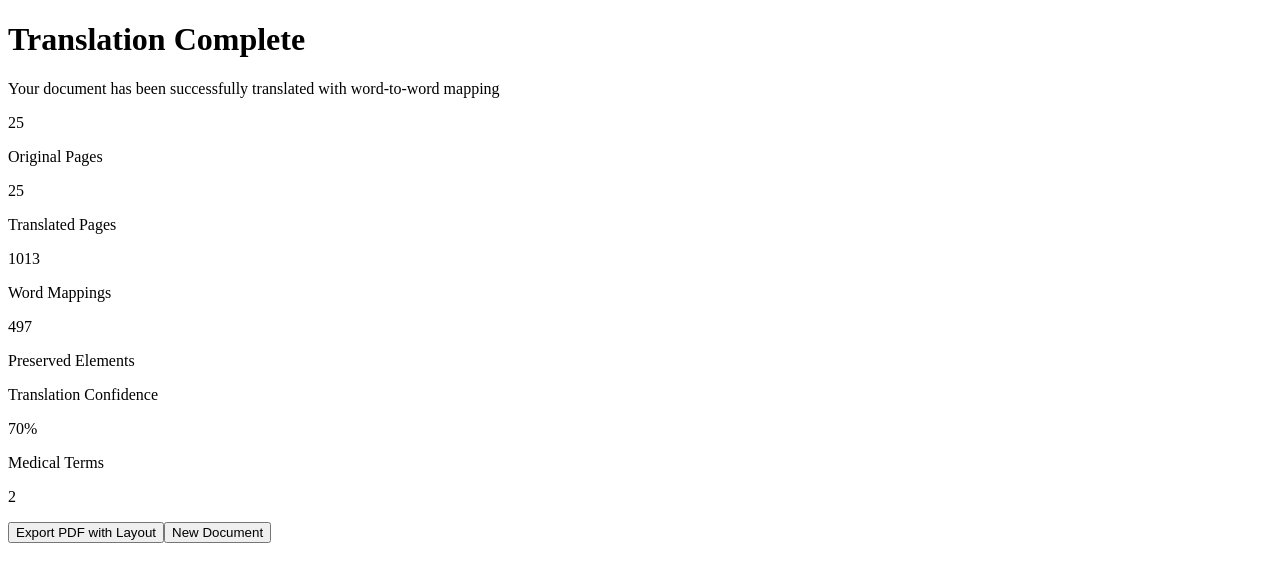
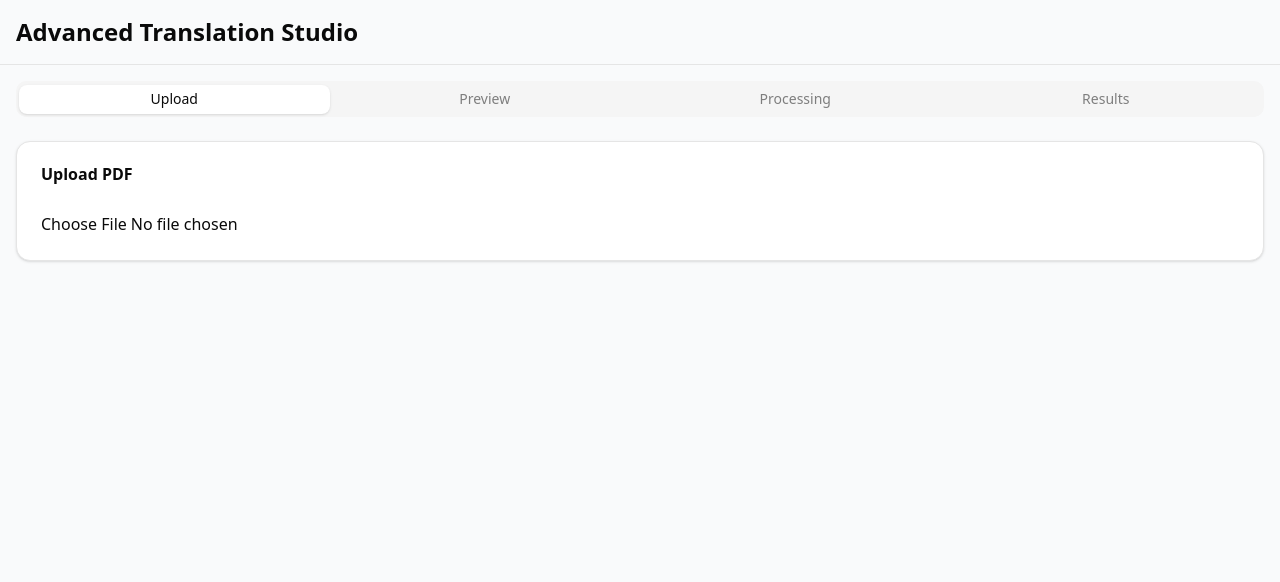
Before and after one commit to adeennour4-dot/Translator.app, a React (Vite) app: page / in a window 1280 px wide. Shown: the top 582 px of the page. Built offline with nearby package versions, Linux system fonts and the light colour scheme.

Commit message:
Update App.jsx

```diff
--- a/src/App.jsx
+++ b/src/App.jsx
@@ -1,184 +1,197 @@
-import React, { useState } from 'react';
-import { jsPDF } from 'jspdf';
-import { Filesystem, Directory } from '@capacitor/filesystem';
-
-// UI Components from your project
-import { Button } from '@/components/ui/button';
-import { Card, CardContent, CardHeader, CardTitle } from '@/components/ui/card';
-import { Progress } from '@/components/ui/progress';
-import { Badge } from '@/components/ui/badge';
-import { Tabs, TabsContent, TabsList, TabsTrigger } from '@/components/ui/tabs';
-import { Languages, Download } from 'lucide-react';
-
+import { useState, useRef, useEffect } from 'react';
+import { Button } from '@/components/ui/button.jsx';
+import { Card, CardContent, CardDescription, CardHeader, CardTitle } from '@/components/ui/card.jsx';
+import { Progress } from '@/components/ui/progress.jsx';
+import { Badge } from '@/components/ui/badge.jsx';
+import { Tabs, TabsContent, TabsList, TabsTrigger } from '@/components/ui/tabs.jsx';
+import { Switch } from '@/components/ui/switch.jsx';
+import { Upload, FileText, Download, Languages, Eye, Palette, Zap, AlertCircle } from 'lucide-react';
+import PDFViewer from './components/PDFViewer.jsx';
+import PDFProcessor from './utils/pdfProcessor.js';
+import TranslationService from './utils/translationService.js';
+import PDFGenerator from './utils/pdfGenerator.js';
+import './App.css';
 
 function App() {
-  // --- STATE MANAGEMENT ---
-  // This is your existing state, which is correct.
-  const [resultData, setResultData] = useState({
-    originalPages: 25,
-    translatedPages: 25,
-    wordMappings: 1013,
-    preservedElements: 497,
-    confidence: 70,
-    medicalTerms: 2,
-  });
-  const [isExporting, setIsExporting] = useState(false);
+  const [selectedFile, setSelectedFile] = useState(null);
+  const [isProcessing, setIsProcessing] = useState(false);
   const [progress, setProgress] = useState(0);
-  const [exportError, setExportError] = useState('');
+  const [progressMessage, setProgressMessage] = useState('');
+  const [processedData, setProcessedData] = useState(null);
+  const [translatedPages, setTranslatedPages] = useState([]);
+  const [useOCR, setUseOCR] = useState(false);
+  const [isScannedPDF, setIsScannedPDF] = useState(false);
+  const [activeTab, setActiveTab] = useState('upload');
+  const [error, setError] = useState(null);
+  const fileInputRef = useRef(null);
 
+  // Use instances of your utility classes
+  const pdfProcessor = new PDFProcessor();
+  const translationService = new TranslationService();
+  const pdfGenerator = new PDFGenerator();
 
-  // --- FUNCTIONS ---
-
-  //
-  // THIS IS THE CORRECTED EXPORT FUNCTION
-  // It now contains the critical fix for loading the Arabic font.
-  //
-  const handleExportClick = async () => {
-    setIsExporting(true);
-    setProgress(0);
-    setExportError('');
-
-    try {
-      // 1. Create the jsPDF instance
-      const doc = new jsPDF();
-      setProgress(10);
-
-      // 2. Load the font file from your public folder
-      console.log('Loading Arabic font...');
-      const fontResponse = await fetch('/fonts/NotoSansArabic-Regular.ttf');
-      if (!fontResponse.ok) {
-        throw new Error("Font file not found. Make sure NotoSansArabic-Regular.ttf is in the public/fonts/ folder.");
-      }
-      const fontBuffer = await fontResponse.arrayBuffer();
-      const fontBase64 = btoa(String.fromCharCode(...new Uint8Array(fontBuffer)));
-      setProgress(30);
-
-      // 3. Add the font to the PDF document
-      doc.addFileToVFS('NotoSansArabic-Regular.ttf', fontBase64);
-      doc.addFont('NotoSansArabic-Regular.ttf', 'NotoSansArabic', 'normal');
-      doc.setFont('NotoSansArabic'); // Set this font as active
-      console.log('Arabic font loaded and set.');
-      setProgress(50);
-
-      // 4. Now, add your content (including Arabic text)
-      doc.text(`Translation Complete - اكتملت الترجمة`, 20, 20); // Example with Arabic
-      doc.text(`Original Pages: ${resultData.originalPages}`, 20, 30);
-      doc.text(`Word Mappings: ${resultData.wordMappings}`, 20, 40);
-      doc.text(`Translation Confidence: ${resultData.confidence}%`, 20, 50);
-      setProgress(75);
-
-      // 5. Generate and save the file
-      const pdfData = doc.output('datauristring').split(',')[1];
-      const fileName = `translation-${Date.now()}.pdf`;
-
-      await Filesystem.writeFile({
-        path: fileName,
-        data: pdfData,
-        directory: Directory.Documents,
-      });
-      setProgress(100);
-      console.log(`File saved as ${fileName}`);
-      alert(`Successfully saved to your Documents folder as ${fileName}`);
-
-    } catch (error) {
-      console.error('Failed to export PDF:', error);
-      setExportError(`PDF export failed: ${error.message}`); // Show error to the user
-    } finally {
-      // 6. Finish the process and hide the progress bar after a short delay
-      setTimeout(() => {
-        setIsExporting(false);
-      }, 2000);
+  const handleFileSelect = (event) => {
+    const file = event.target.files[0];
+    if (file && file.type === 'application/pdf') {
+      setSelectedFile(file);
+      setError(null);
+      setActiveTab('preview');
+      pdfProcessor.isScannedPDF(file).then(setIsScannedPDF);
+    } else {
+      setError('Please select a valid PDF file.');
     }
   };
 
-  /**
-   * Placeholder function for starting a new document.
-   * You would add your own logic here.
-   */
-  const handleNewDocument = () => {
-    alert("Starting a new document!");
-    // Here you would reset your app's state to the upload screen
+  const startTranslation = async () => {
+    if (!selectedFile) return;
+
+    setIsProcessing(true);
+    setProgress(0);
+    setProgressMessage('Starting process...');
+    setActiveTab('processing');
+    setError(null);
+
+    try {
+      const onProgress = (prog, msg) => {
+        setProgress(prog);
+        setProgressMessage(msg);
+      };
+
+      const extractedPages = useOCR
+        ? await pdfProcessor.extractTextWithOCR(selectedFile, (p, m) => onProgress(p * 0.5, m))
+        : await pdfProcessor.extractTextFromPDF(selectedFile, (p, m) => onProgress(p * 0.5, m));
+
+      const translated = await translationService.translatePages(extractedPages, (p, m) => onProgress(50 + (p * 0.5), m));
+      setTranslatedPages(translated);
+
+      const stats = await translationService.getTranslationStats(translated);
+      const wordMappings = translationService.exportWordMappings(translated);
+
+      setProcessedData({
+        originalPages: extractedPages.length,
+        translatedPages: translated.length,
+        wordMappings: wordMappings.length,
+        confidence: Math.round(stats.confidence * 100),
+        medicalTerms: stats.medicalTerms,
+        preservedElements: 0 // Placeholder
+      });
+
+      setProgress(100);
+      setProgressMessage('Translation complete!');
+      setActiveTab('results');
+
+    } catch (err) {
+      console.error('Translation error:', err);
+      setError(`Processing failed: ${err.message}`);
+    } finally {
+      setIsProcessing(false);
+    }
   };
 
+  const exportPDF = async () => {
+    if (!selectedFile || !translatedPages.length) return setError('No data to export.');
 
-  // --- UI (YOUR EXISTING JSX, WHICH IS EXCELLENT) ---
+    setIsProcessing(true);
+    setProgress(0);
+    setProgressMessage('Generating final PDF...');
+    setError(null);
+
+    try {
+      const pdfBytes = await pdfGenerator.generateTranslationPDF(selectedFile, translatedPages);
+      setProgress(90);
+
+      const filename = `translated-${selectedFile.name}`;
+      await pdfGenerator.downloadPDF(pdfBytes, filename);
+      setProgress(100);
+      setProgressMessage('PDF exported successfully!');
+
+      setTimeout(() => setProgressMessage(''), 2000);
+
+    } catch (err) {
+      console.error('PDF export error:', err);
+      setError(`PDF export failed: ${err.message}`);
+    } finally {
+      setIsProcessing(false);
+    }
+  };
+
+  const resetApp = () => {
+    setSelectedFile(null);
+    setProcessedData(null);
+    setTranslatedPages([]);
+    setError(null);
+    setActiveTab('upload');
+  };
+
+  // The rest of your JSX from your file remains largely the same.
+  // This is a condensed version for brevity. You can use your full JSX.
   return (
-    <div className="container mx-auto p-4 font-sans bg-gray-50 min-h-screen">
+     <div className="min-h-screen bg-gray-50">
+        <header className="border-b p-4">
+            <h1 className="text-2xl font-bold">Advanced Translation Studio</h1>
+        </header>
+        <main className="container mx-auto p-4">
+            <Tabs value={activeTab} onValueChange={setActiveTab} className="w-full">
+                <TabsList className="grid w-full grid-cols-4">
+                    <TabsTrigger value="upload">Upload</TabsTrigger>
+                    <TabsTrigger value="preview" disabled={!selectedFile}>Preview</TabsTrigger>
+                    <TabsTrigger value="processing" disabled={!isProcessing && !processedData}>Processing</TabsTrigger>
+                    <TabsTrigger value="results" disabled={!processedData}>Results</TabsTrigger>
+                </TabsList>
 
-      <div className="text-center my-8">
-        <h1 className="text-2xl font-bold">Translation Complete</h1>
-        <p className="text-gray-600">Your document has been successfully translated with word-to-word mapping</p>
-      </div>
+                {error && <div className="my-4 p-4 bg-red-100 text-red-700 rounded-md">{error}</div>}
 
-      <div className="grid grid-cols-2 gap-4 text-center">
-        <Card>
-          <CardHeader><CardTitle className="text-3xl font-bold text-blue-600">{resultData.originalPages}</CardTitle></CardHeader>
-          <CardContent><p className="text-gray-500">Original Pages</p></CardContent>
-        </Card>
-        <Card>
-          <CardHeader><CardTitle className="text-3xl font-bold text-green-600">{resultData.translatedPages}</CardTitle></CardHeader>
-          <CardContent><p className="text-gray-500">Translated Pages</p></CardContent>
-        </Card>
-        <Card>
-          <CardHeader><CardTitle className="text-3xl font-bold">{resultData.wordMappings}</CardTitle></CardHeader>
-          <CardContent><p className="text-gray-500">Word Mappings</p></CardContent>
-        </Card>
-        <Card>
-          <CardHeader><CardTitle className="text-3xl font-bold text-orange-500">{resultData.preservedElements}</CardTitle></CardHeader>
-          <CardContent><p className="text-gray-500">Preserved Elements</p></CardContent>
-        </Card>
-      </div>
+                <TabsContent value="upload">
+                    <Card className="mt-4">
+                        <CardHeader><CardTitle>Upload PDF</CardTitle></CardHeader>
+                        <CardContent>
+                            <input type="file" accept=".pdf" onChange={handleFileSelect} />
+                        </CardContent>
+                    </Card>
+                </TabsContent>
 
-      <div className="grid grid-cols-1 gap-4 my-4">
-         <Card>
-          <CardHeader><CardTitle>Translation Confidence</CardTitle></CardHeader>
-          <CardContent><p className="text-3xl font-bold">{resultData.confidence}%</p></CardContent>
-        </Card>
-         <Card>
-          <CardHeader><CardTitle>Medical Terms</CardTitle></CardHeader>
-          <CardContent><p className="text-3xl font-bold">{resultData.medicalTerms}</p></CardContent>
-        </Card>
-      </div>
+                <TabsContent value="preview">
+                    <PDFViewer file={selectedFile} className="mt-4" />
+                    <div className="mt-4 flex items-center space-x-2">
+                        <Switch checked={useOCR} onCheckedChange={setUseOCR} id="ocr-switch" />
+                        <label htmlFor="ocr-switch">Use OCR {isScannedPDF && "(Recommended)"}</label>
+                    </div>
+                    <Button onClick={startTranslation} className="mt-4" disabled={isProcessing}>
+                        {isProcessing ? 'Processing...' : 'Start Translation'}
+                    </Button>
+                </TabsContent>
 
-      {/* --- EXPORT SECTION --- */}
-      <div className="mt-8">
-        {/* Progress Indicator */}
-        {isExporting && (
-          <div className="w-full p-4 text-center">
-            <p className="mb-2">Generating PDF with layout preservation...</p>
-            <Progress value={progress} className="w-full" />
-          </div>
-        )}
+                <TabsContent value="processing">
+                    <Card className="mt-4">
+                        <CardHeader><CardTitle>Processing...</CardTitle></CardHeader>
+                        <CardContent>
+                            <Progress value={progress} className="w-full" />
+                            <p className="text-center mt-2">{progressMessage}</p>
+                        </CardContent>
+                    </Card>
+                </TabsContent>
 
-        {/* Error Message Display */}
-        {exportError && (
-          <div className="bg-red-100 border border-red-400 text-red-700 px-4 py-3 rounded-md my-4" role="alert">
-            <p>{exportError}</p>
-          </div>
-        )}
-
-        {/* Action Buttons */}
-        <div className="flex flex-col space-y-4">
-          <Button
-            onClick={handleExportClick}
-            disabled={isExporting}
-            size="lg"
-            className="w-full"
-          >
-            {isExporting ? `Processing... ${Math.round(progress)}%` : 'Export PDF with Layout'}
-          </Button>
-          <Button
-            onClick={handleNewDocument}
-            disabled={isExporting}
-            variant="outline"
-            size="lg"
-            className="w-full"
-          >
-            New Document
-          </Button>
-        </div>
-      </div>
-    </div>
+                <TabsContent value="results">
+                    {processedData && (
+                        <Card className="mt-4">
+                            <CardHeader><CardTitle>Results</CardTitle></CardHeader>
+                            <CardContent className="space-y-4">
+                                <div>Original Pages: {processedData.originalPages}</div>
+                                <div>Translated Pages: {processedData.translatedPages}</div>
+                                <div>Confidence: {processedData.confidence}%</div>
+                                <div className="space-x-4">
+                                    <Button onClick={exportPDF} disabled={isProcessing}>
+                                        {isProcessing ? 'Exporting...' : 'Export PDF'}
+                                    </Button>
+                                    <Button variant="outline" onClick={resetApp}>New Document</Button>
+                                </div>
+                            </CardContent>
+                        </Card>
+                    )}
+                </TabsContent>
+            </Tabs>
+        </main>
+     </div>
   );
 }
 
```
